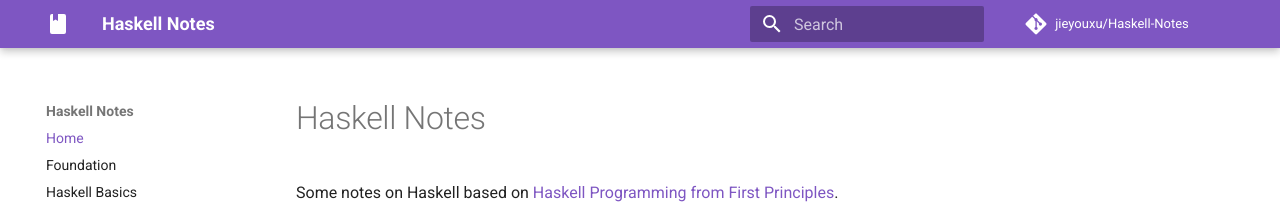
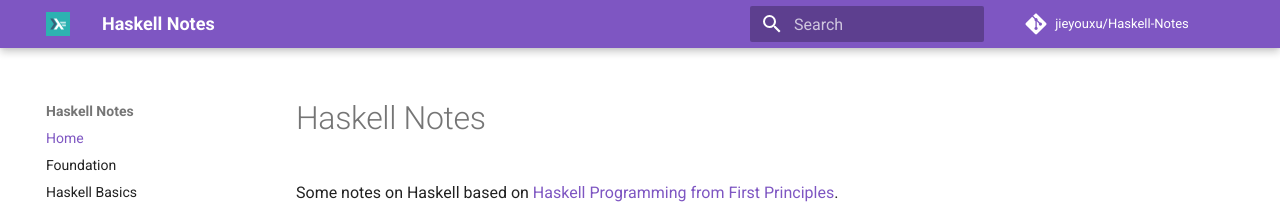
Before and after one commit to jieyouxu/Haskell-Notes, an MkDocs documentation site: the page built from docs/index.md, in a window 1280 px wide. Shown: the top 204 px of the page. Built offline with MkDocs 1.6.1 and Material for MkDocs 9.7.7, drawn with Linux system fonts in a browser that asks for light colours; comment, search, counter and statistics services are not loaded.

Commit message:
Use custom logo

```diff
--- a/mkdocs.yml
+++ b/mkdocs.yml
@@ -25,8 +25,8 @@ theme:
   font:
     text: 'Roboto'
     code: 'Roboto Mono'
-  logo:
-    icon: 'book'
+  logo: 'images/favicon.ico'
+  favicon: 'images/favicon.ico'
   palette:
     primary: 'deep purple'
     accent: 'pink'
```
Also changed, not shown: docs/images/favicon.ico (added).
